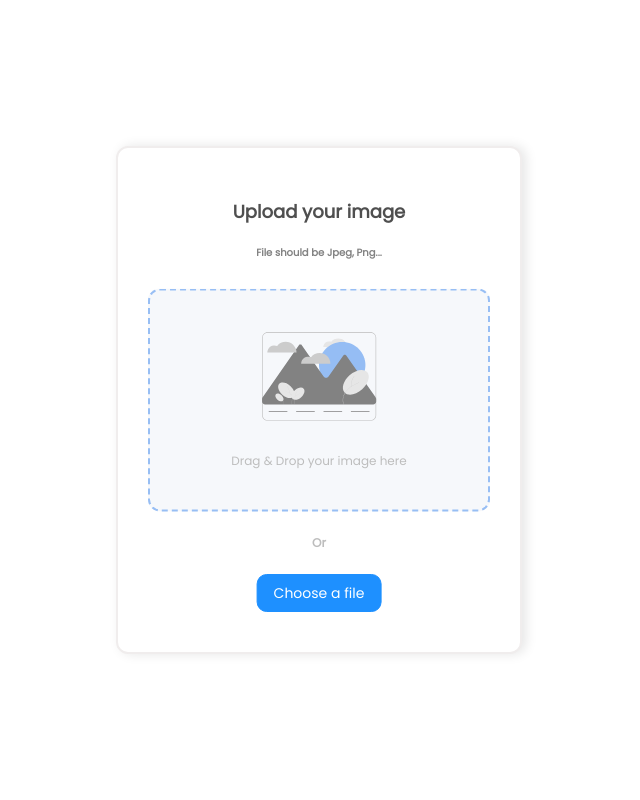
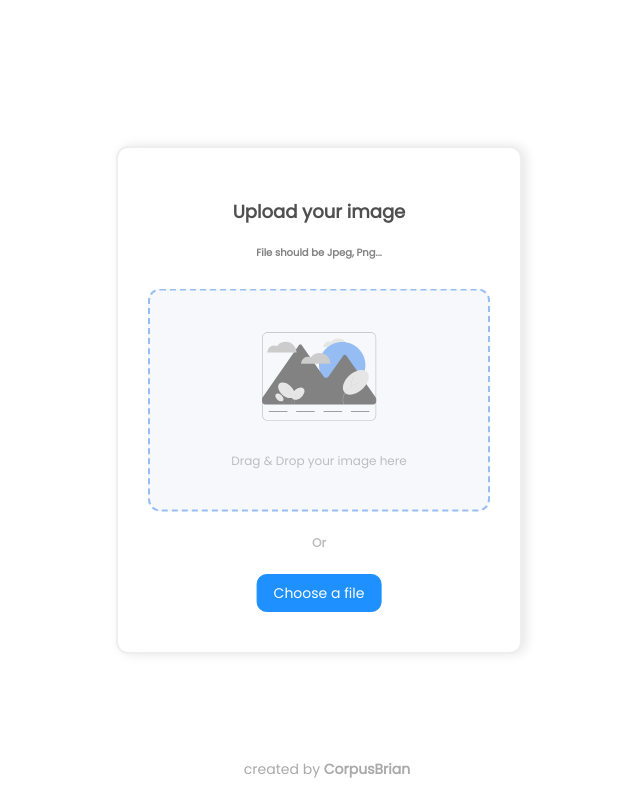
Before and after one commit to CorpusBrian/imageUploader, a plain HTML site: page index.html in a window 1280 px wide. Shown: the whole page, without its empty margins (321-961 px from the left). Drawn offline with Linux system fonts and the light colour scheme; files whose address does not match are found by name.

Commit message:
se agrega el footer

```diff
--- a/index.html
+++ b/index.html
@@ -17,5 +17,6 @@
         <h3>Or</h3>
         <button>Choose a file</button>
       </section>
+      <footer>created by <b>CorpusBrian</b></footer>
   </body>
 </html>
--- a/styles.css
+++ b/styles.css
@@ -90,3 +90,14 @@
     left: 50%;
     transform: translateX(-50%);
 }
+
+footer {
+  position: fixed;
+  font-family: "font";
+  font-size: 14px;
+  color: #a9a9a9;
+  bottom: 0;
+  width: 100%;
+  padding: 20px 0;
+  text-align: center;
+}
```
